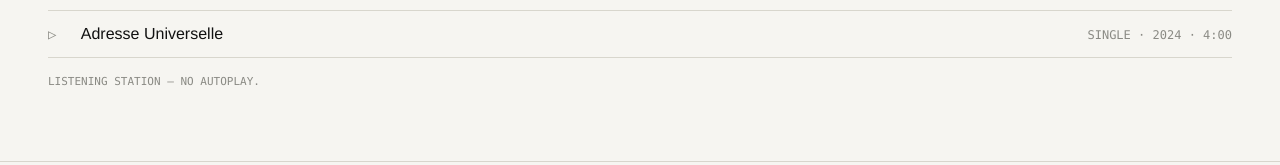
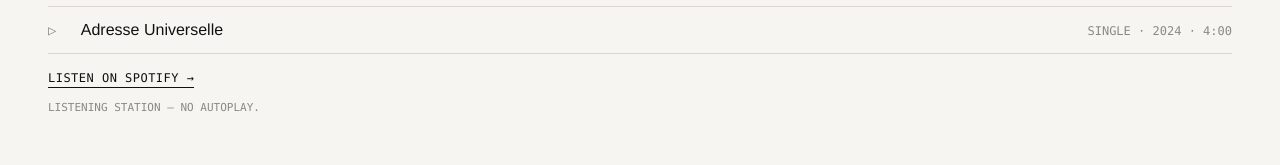
Before and after one commit to victorleparis/victor-le-site, a Next.js app: page / in a window 1280 px wide. Shown: the part 8327-8492 px from the top of the page. Built offline with nearby package versions, Linux system fonts and the light colour scheme; no server answers.

Commit message:
Add real Spotify link to Sound section
Co-Authored-By: Claude Sonnet 5 <noreply@anthropic.com>
Claude-Session: https://claude.ai/code/session_01BgWj9RXvhdiCYo1Hfp4Gse

```diff
--- a/components/selected/SoundSection.module.css
+++ b/components/selected/SoundSection.module.css
@@ -49,8 +49,18 @@
   padding: var(--space-1) 0;
 }
 
+.link {
+  display: block;
+  margin-top: var(--space-4);
+  font-family: var(--font-mono);
+  font-size: var(--text-xs);
+  letter-spacing: 0.04em;
+  width: fit-content;
+  border-bottom: 1px solid var(--color-ink);
+}
+
 .note {
-  margin-top: var(--space-4);
+  margin-top: var(--space-3);
   font-family: var(--font-mono);
   font-size: var(--text-2xs);
   color: var(--color-ink-faint);
--- a/components/selected/SoundSection.tsx
+++ b/components/selected/SoundSection.tsx
@@ -1,4 +1,4 @@
-import { sound, soundReleases } from "@/content/selected";
+import { sound, soundReleases, soundSpotifyUrl } from "@/content/selected";
 import { SectionHeading } from "@/components/ui/SectionHeading";
 import styles from "./SoundSection.module.css";
 
@@ -36,6 +36,9 @@ export function SoundSection() {
           </div>
         ))}
       </div>
+      <a href={soundSpotifyUrl} className={styles.link} target="_blank" rel="noreferrer">
+        LISTEN ON SPOTIFY →
+      </a>
       <p className={styles.note}>LISTENING STATION — NO AUTOPLAY.</p>
     </section>
   );
--- a/content/selected/index.ts
+++ b/content/selected/index.ts
@@ -9,5 +9,5 @@ export {
   worksSpaceMatterSecondary,
 } from "./works-space-matter";
 export { l3xl3 } from "./l3xl3";
-export { sound, soundReleases } from "./sound";
+export { sound, soundReleases, soundSpotifyUrl } from "./sound";
 export { editionsPrint, editionsIntro, editionsCovers, editionsProjects } from "./editions-print";
--- a/content/selected/sound.ts
+++ b/content/selected/sound.ts
@@ -6,8 +6,10 @@ export const sound: SelectedProject = {
   title: "SOUND",
   disciplines: ["Piano", "Electropunk", "Performance Sound"],
   layout: "sound",
-  toVerify: ["Full discography", "Verified platform links / embed IDs", "Original cover artwork"],
+  toVerify: ["Full discography", "Original cover artwork"],
 };
+
+export const soundSpotifyUrl = "https://open.spotify.com/intl-fr/artist/4ZLcNS9A8bbA7LmN9gc6DU";
 
 // Documented in MEDIA_STATUS.md from supplied Spotify screenshots.
 // Treated as documentation, not desired UI — no playback source is
```
